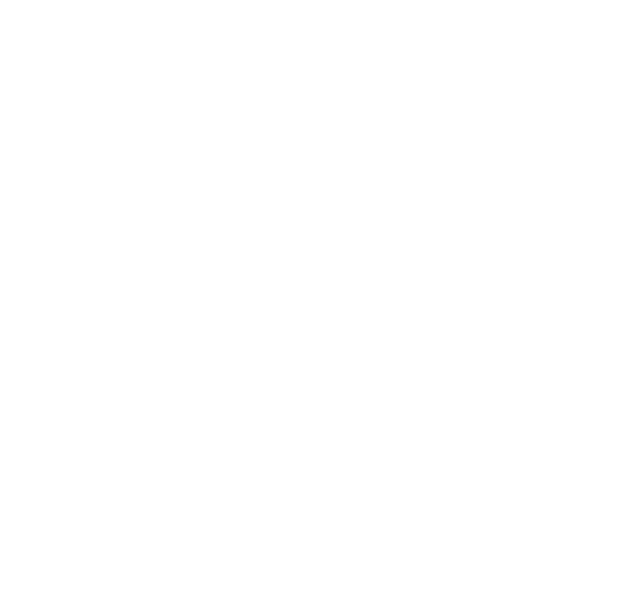
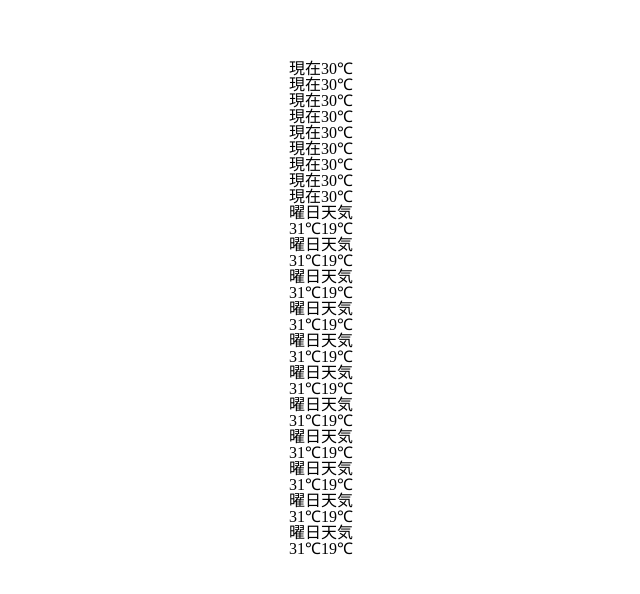
Before and after one commit to taic-dev/newsApp, a React (Create React App) app in the folder weather-app/react-weather-api/: page / in a window 1280 px wide. Shown: the part 480-1074 px from the top of the page, without its empty margins (126-766 px from the left). Before the commit the page ends 800 px from the top, so only its background shows below. Built offline with nearby package versions, Linux system fonts and the light colour scheme.

Commit message:
HTML作成完了

```diff
--- a/weather-app/react-weather-api/package.json
+++ b/weather-app/react-weather-api/package.json
@@ -12,6 +12,7 @@
     "react": "^17.0.2",
     "react-dom": "^17.0.2",
     "react-scripts": "5.0.1",
+    "styled-reset": "^4.4.2",
     "web-vitals": "^2.1.4"
   },
   "scripts": {
--- a/weather-app/react-weather-api/src/App.css
+++ b/weather-app/react-weather-api/src/App.css
@@ -1,38 +1,12 @@
-.App {
-  text-align: center;
+main{
+  height: calc(100vw - 48px);
 }
 
-.App-logo {
-  height: 40vmin;
-  pointer-events: none;
+.temperature-main{
+  height: 40%;
 }
 
-@media (prefers-reduced-motion: no-preference) {
-  .App-logo {
-    animation: App-logo-spin infinite 20s linear;
-  }
+
+.temperature-week{
+  height: 40%;
 }
-
-.App-header {
-  background-color: #282c34;
-  min-height: 100vh;
-  display: flex;
-  flex-direction: column;
-  align-items: center;
-  justify-content: center;
-  font-size: calc(10px + 2vmin);
-  color: white;
-}
-
-.App-link {
-  color: #61dafb;
-}
-
-@keyframes App-logo-spin {
-  from {
-    transform: rotate(0deg);
-  }
-  to {
-    transform: rotate(360deg);
-  }
-}
--- a/weather-app/react-weather-api/src/App.js
+++ b/weather-app/react-weather-api/src/App.js
@@ -1,6 +1,8 @@
 import { makeStyles } from '@material-ui/core';
 import './App.css';
+import { Reset } from 'styled-reset'
 import Header from './components/Header';
+import Main from './components/Main';
 
 const useStyles = makeStyles(() => ({
   wrapper: {
@@ -14,9 +16,13 @@
   const classes = useStyles();
 
   return (
-    <div className={classes.wrapper}>
-      <Header />
-    </div>
+    <>
+      <Reset />
+      <div className={classes.wrapper}>
+        <Header />
+        <Main />
+      </div>
+    </>
   );
 }
 
--- /dev/null
+++ b/weather-app/react-weather-api/src/components/Main.jsx
@@ -0,0 +1,16 @@
+import React from 'react'
+import TemperatureMain from './TemperatureMain'
+import TemperatureTime from './TemperatureTime'
+import TemperatureWeek from './TemperatureWeek'
+
+const Main = () => {
+  return (
+      <main>
+          <TemperatureMain />
+          <TemperatureTime />
+          <TemperatureWeek />
+      </main>
+  )
+}
+
+export default Main
--- /dev/null
+++ b/weather-app/react-weather-api/src/components/TemperatureMain.jsx
@@ -0,0 +1,15 @@
+import React from 'react'
+
+const TemperatureMain = () => {
+  return (
+    <div className="temperature-main">
+        <div className="temperature-main__desc">
+        <p>世田谷区</p>
+        <span>晴れ</span>
+        <h2>30℃</h2>
+        </div>
+    </div>
+  )
+}
+
+export default TemperatureMain
--- /dev/null
+++ b/weather-app/react-weather-api/src/components/TemperatureTime.jsx
@@ -0,0 +1,57 @@
+import React from 'react'
+
+const TemperatureTime = () => {
+  return (
+    <div className="temperature-time">
+        <ul className="temperature-time__slider">
+        <li className="temperature-time__item">
+            <span>現在</span>
+            <span><img src="" alt="" /></span>
+            <span>30℃</span>
+        </li>
+        <li className="temperature-time__item">
+            <span>現在</span>
+            <span><img src="" alt="" /></span>
+            <span>30℃</span>
+        </li>
+        <li className="temperature-time__item">
+            <span>現在</span>
+            <span><img src="" alt="" /></span>
+            <span>30℃</span>
+        </li>
+        <li className="temperature-time__item">
+            <span>現在</span>
+            <span><img src="" alt="" /></span>
+            <span>30℃</span>
+        </li>
+        <li className="temperature-time__item">
+            <span>現在</span>
+            <span><img src="" alt="" /></span>
+            <span>30℃</span>
+        </li>
+        <li className="temperature-time__item">
+            <span>現在</span>
+            <span><img src="" alt="" /></span>
+            <span>30℃</span>
+        </li>
+        <li className="temperature-time__item">
+            <span>現在</span>
+            <span><img src="" alt="" /></span>
+            <span>30℃</span>
+        </li>
+        <li className="temperature-time__item">
+            <span>現在</span>
+            <span><img src="" alt="" /></span>
+            <span>30℃</span>
+        </li>
+        <li className="temperature-time__item">
+            <span>現在</span>
+            <span><img src="" alt="" /></span>
+            <span>30℃</span>
+        </li>
+        </ul>
+    </div>
+  )
+}
+
+export default TemperatureTime
--- /dev/null
+++ b/weather-app/react-weather-api/src/components/TemperatureWeek.jsx
@@ -0,0 +1,100 @@
+import React from 'react'
+
+const TemperatureWeek = () => {
+  return (
+    <div className="temperature-week">
+        <ul className="temperature-week__list">
+        <li className="temperature-week__item">
+            <span>曜日</span>
+            <span>天気</span>
+            <div className="temperature-week__range">
+            <span>31℃</span>
+            <span>19℃</span>
+            </div>
+        </li>
+        <li className="temperature-week__item">
+            <span>曜日</span>
+            <span>天気</span>
+            <div className="temperature-week__range">
+            <span>31℃</span>
+            <span>19℃</span>
+            </div>
+        </li>
+        <li className="temperature-week__item">
+            <span>曜日</span>
+            <span>天気</span>
+            <div className="temperature-week__range">
+            <span>31℃</span>
+            <span>19℃</span>
+            </div>
+        </li>
+        <li className="temperature-week__item">
+            <span>曜日</span>
+            <span>天気</span>
+            <div className="temperature-week__range">
+            <span>31℃</span>
+            <span>19℃</span>
+            </div>
+        </li>
+        <li className="temperature-week__item">
+            <span>曜日</span>
+            <span>天気</span>
+            <div className="temperature-week__range">
+            <span>31℃</span>
+            <span>19℃</span>
+            </div>
+        </li>
+        <li className="temperature-week__item">
+            <span>曜日</span>
+            <span>天気</span>
+            <div className="temperature-week__range">
+            <span>31℃</span>
+            <span>19℃</span>
+            </div>
+        </li>
+        <li className="temperature-week__item">
+            <span>曜日</span>
+            <span>天気</span>
+            <div className="temperature-week__range">
+            <span>31℃</span>
+            <span>19℃</span>
+            </div>
+        </li>
+        <li className="temperature-week__item">
+            <span>曜日</span>
+            <span>天気</span>
+            <div className="temperature-week__range">
+            <span>31℃</span>
+            <span>19℃</span>
+            </div>
+        </li>
+        <li className="temperature-week__item">
+            <span>曜日</span>
+            <span>天気</span>
+            <div className="temperature-week__range">
+            <span>31℃</span>
+            <span>19℃</span>
+            </div>
+        </li>
+        <li className="temperature-week__item">
+            <span>曜日</span>
+            <span>天気</span>
+            <div className="temperature-week__range">
+            <span>31℃</span>
+            <span>19℃</span>
+            </div>
+        </li>
+        <li className="temperature-week__item">
+            <span>曜日</span>
+            <span>天気</span>
+            <div className="temperature-week__range">
+            <span>31℃</span>
+            <span>19℃</span>
+            </div>
+        </li>
+        </ul>
+    </div>
+  )
+}
+
+export default TemperatureWeek
```
Also changed, not shown: 1 other file (tests, documents, lock files or other folders).
